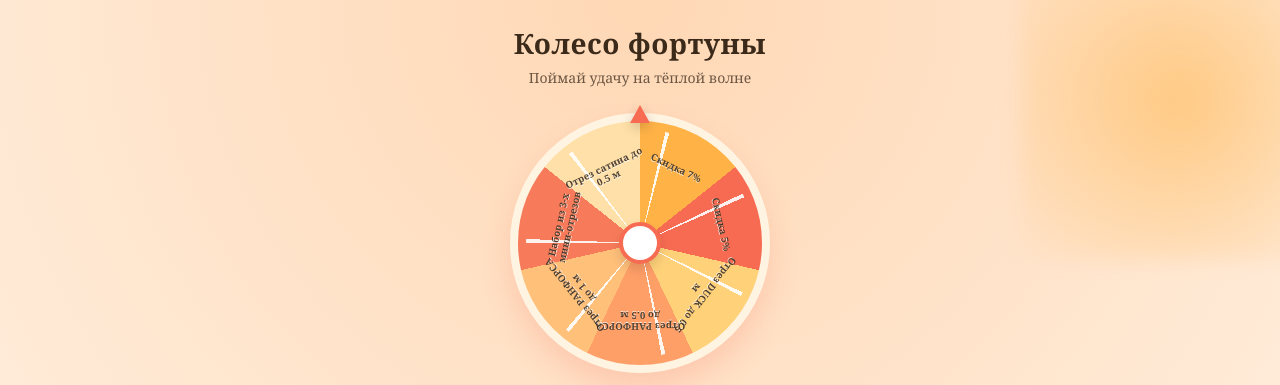
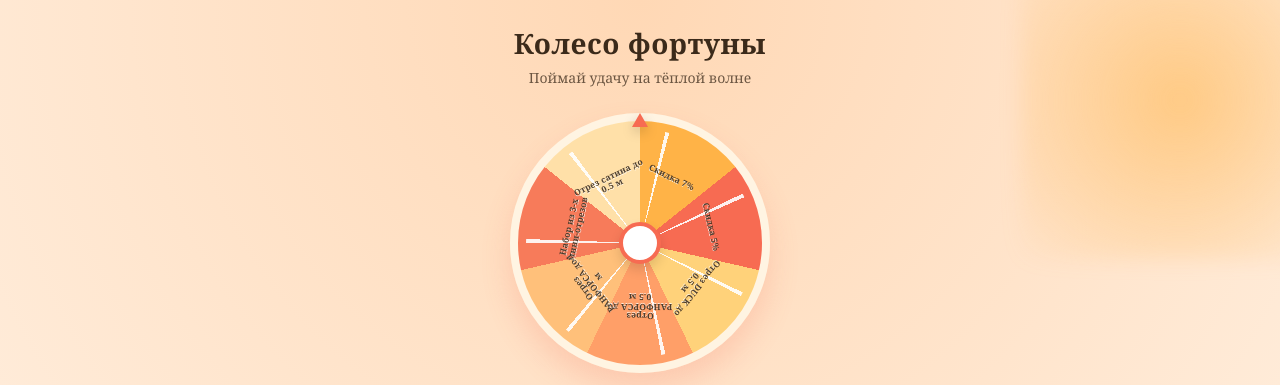
Before and after one commit to Debade41/tgappFC, a React (Vite) app in the folder miniapp/web/: page / in a window 1280 px wide. Shown: the top 385 px of the page. Built offline with nearby package versions, Linux system fonts and the light colour scheme; no server answers.

Commit message:
fix bugs

```diff
--- a/miniapp/web/src/App.jsx
+++ b/miniapp/web/src/App.jsx
@@ -137,7 +137,7 @@ export default function App() {
                 <div
                   className="wheel-label"
                   key={label}
-                  style={{ transform: `rotate(${angle}deg) translateY(-88px) translateX(-50%)` }}
+                  style={{ transform: `rotate(${angle}deg) translateY(-78px) translateX(-50%)` }}
                 >
                   {label}
                 </div>
--- a/miniapp/web/src/styles.css
+++ b/miniapp/web/src/styles.css
@@ -108,17 +108,19 @@ body {
   top: 50%;
   left: 50%;
   transform-origin: 0 0;
-  font-size: 9.5px;
+  font-size: 8.5px;
   font-weight: 700;
   text-align: center;
-  width: 96px;
+  width: 78px;
   margin-left: 0;
   color: rgba(59, 42, 26, 0.9);
   text-shadow: 0 1px 0 rgba(255, 255, 255, 0.8);
-  line-height: 1.15;
+  line-height: 1.1;
   letter-spacing: 0.2px;
   white-space: normal;
   word-break: break-word;
+  max-height: 40px;
+  overflow: hidden;
 }
 
 .wheel-center {
@@ -133,12 +135,14 @@ body {
 
 .pointer {
   position: absolute;
-  top: 2px;
+  top: 10px;
+  left: 50%;
+  transform: translateX(-50%);
   width: 0;
   height: 0;
-  border-left: 10px solid transparent;
-  border-right: 10px solid transparent;
-  border-bottom: 18px solid var(--accent);
+  border-left: 8px solid transparent;
+  border-right: 8px solid transparent;
+  border-bottom: 14px solid var(--accent);
   filter: drop-shadow(0 4px 6px rgba(0, 0, 0, 0.2));
   z-index: 2;
 }
```
